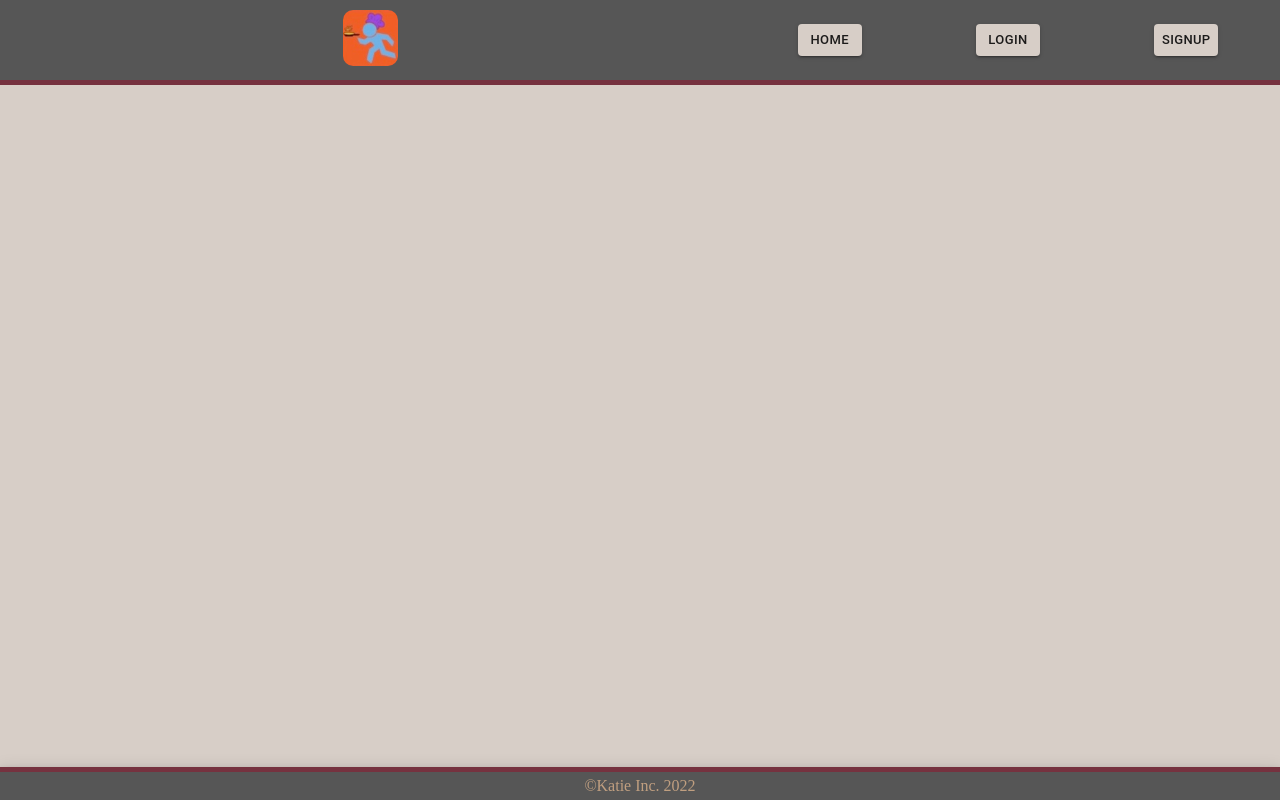
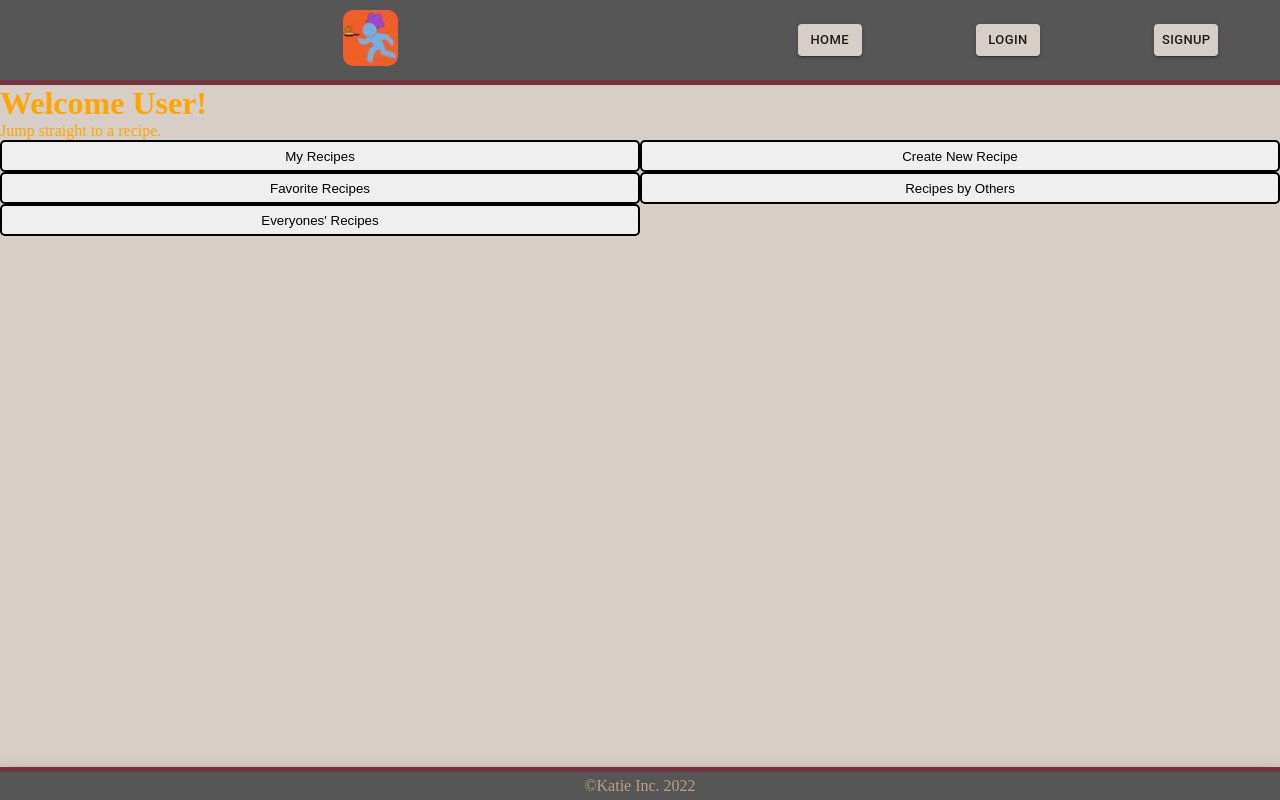
Before and after one commit to biggersmatt/jump-to-react, a React (Create React App) app: page /everyonesrecipes in a window 1280 px wide. Built offline with nearby package versions, Linux system fonts and the light colour scheme.

Commit message:
Adds html to Dashboard

```diff
--- a/src/App.js
+++ b/src/App.js
@@ -5,6 +5,7 @@ import { Routes, Route } from 'react-router-dom';
 import Home from './pages/Home/home';
 import Signup from './pages/Signup/signup';
 import Login from './pages/Login/login';
+import Dashboard from './pages/Dashboard/dashboard';
 
 // Components
 import Navbar from './components/Navbar/navbar';
@@ -20,8 +21,9 @@ export default function App() {
       <div className='app-content'>
         <Routes>
           <Route path='/' element={<Home/>}/>
-          <Route path='/signup' element={<Signup/>} />
-          <Route path='/login' element={<Login/>} />
+          <Route path='/signup' element={<Signup/>}/>
+          <Route path='/login' element={<Login/>}/>
+          <Route path='/:id' element={<Dashboard/>}/>
         </Routes>
       </div>
       <Footer/>
--- /dev/null
+++ b/src/pages/Dashboard/dashboard.css
@@ -0,0 +1,3 @@
+.dashboard-wrapper {
+  color: orange;
+}
--- /dev/null
+++ b/src/pages/Dashboard/dashboard.jsx
@@ -0,0 +1,33 @@
+// React
+import { Link } from 'react-router-dom';
+
+// CSS
+require('./dashboard.css');
+
+export default function Dashboard() {
+  return (
+    <div className="dashboard-wrapper">
+      <div>
+        <h1>Welcome User!</h1>
+        <p>Jump straight to a recipe.</p>
+      </div>
+      <div className="dashboard-cards">
+        <Link to='/myrecipes'>
+          <button>My Recipes</button>
+        </Link>
+        <Link to='/newrecipes'>
+          <button>Create New Recipe</button>
+        </Link>
+        <Link to='/favorites'>
+          <button>Favorite Recipes</button>
+        </Link>
+        <Link to='/recipesbyothers'>
+          <button>Recipes by Others</button>
+        </Link>
+        <Link to='/everyonesrecipes'>
+          <button>Everyones' Recipes</button>
+        </Link>
+      </div>
+    </div>
+  )
+}
```
